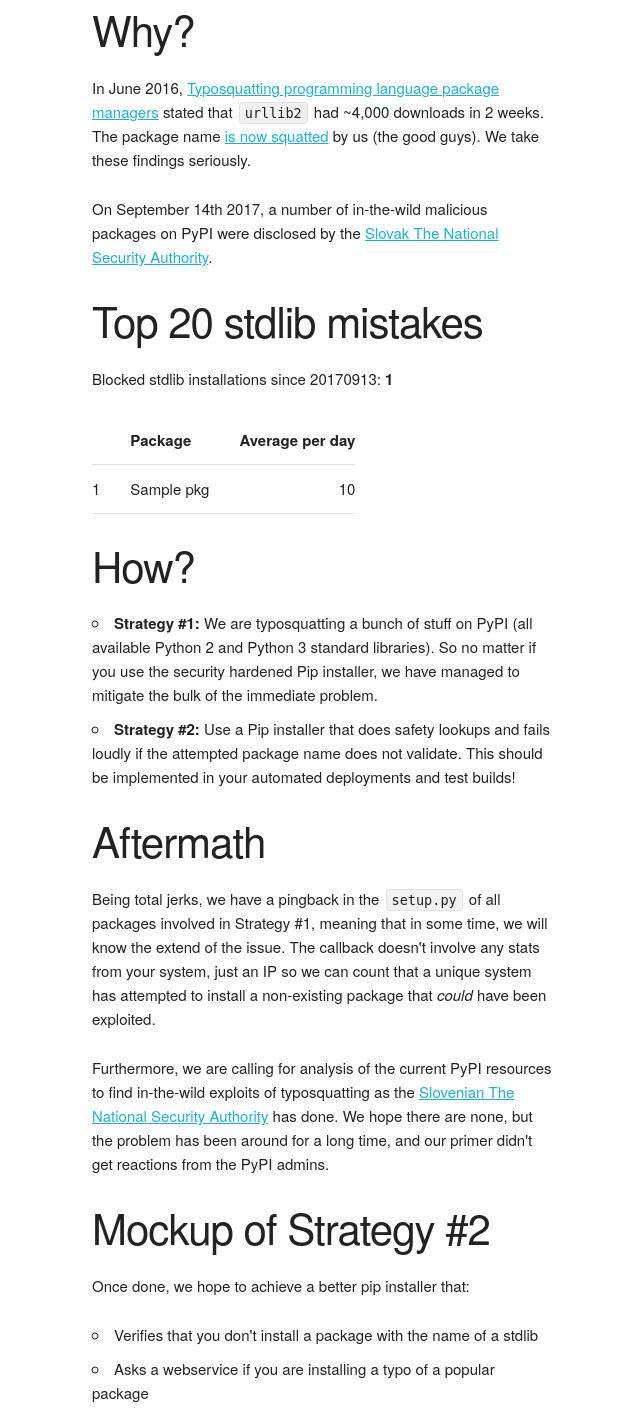
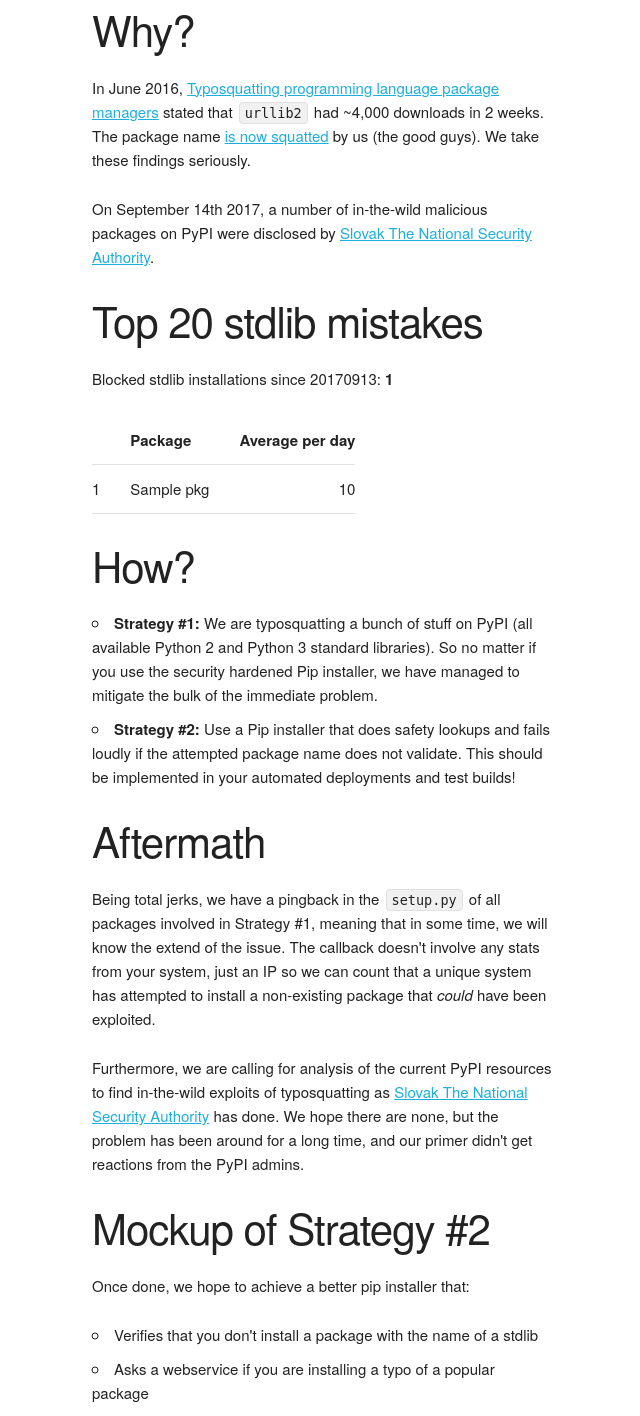
Before and after one commit to benjaoming/pytosquatting, a Django app: template webpages/templates/index.html in a window 1280 px wide. Shown: the part 246-1662 px from the top of the page, without its empty margins (68-708 px from the left). Run offline with Django 3.2, Linux system fonts and the light colour scheme; the template is opened without the code that fills it: most values are stand-ins (such as "Sample title", 1, 10 or a date in 2020).

Commit message:
Few more sillies

```diff
--- a/webpages/templates/index.html
+++ b/webpages/templates/index.html
@@ -9,7 +9,7 @@
         <p><strong>Work in progress:</strong> Fixing typosquatting threats in Python Package Index (PyPI).</p>
         <h2>Why?</h2>
         <p>In June 2016, <a href="http://incolumitas.com/2016/06/08/typosquatting-package-managers/">Typosquatting programming language package managers</a> stated that <code>urllib2</code> had ~4,000 downloads in 2 weeks. The package name <a href="https://pypi.python.org/pypi/urllib2/">is now squatted</a> by us (the good guys). We take these findings seriously.</p>
-        <p>On September 14th 2017, a number of in-the-wild malicious packages on PyPI were disclosed by the <a href="http://www.nbu.gov.sk/skcsirt-sa-20170909-pypi/">Slovak The National Security Authority</a>.</p>
+        <p>On September 14th 2017, a number of in-the-wild malicious packages on PyPI were disclosed by <a href="http://www.nbu.gov.sk/skcsirt-sa-20170909-pypi/">Slovak The National Security Authority</a>.</p>
         <h2>Top 20 stdlib mistakes</h2>
 
         <p>
@@ -45,7 +45,7 @@
         <h2>Aftermath</h2>
         <p>Being total jerks, we have a pingback in the <code>setup.py</code> of all packages involved in Strategy #1, meaning that in some time, we will know the extend of the issue. The callback doesn't involve any stats from your system, just an IP so we can count that a unique system has attempted to install a non-existing package that <em>could</em> have been exploited.</p>
 
-        <p>Furthermore, we are calling for analysis of the current PyPI resources to find in-the-wild exploits of typosquatting as the <a href="http://www.nbu.gov.sk/skcsirt-sa-20170909-pypi/">Slovenian The National Security Authority</a> has done. We hope there are none, but the problem has been around for a long time, and our primer didn't get reactions from the PyPI admins.</p>
+        <p>Furthermore, we are calling for analysis of the current PyPI resources to find in-the-wild exploits of typosquatting as <a href="http://www.nbu.gov.sk/skcsirt-sa-20170909-pypi/">Slovak The National Security Authority</a> has done. We hope there are none, but the problem has been around for a long time, and our primer didn't get reactions from the PyPI admins.</p>
 
         <h2>Mockup of Strategy #2</h2>
         <p>Once done, we hope to achieve a better pip installer that:</p>
```
